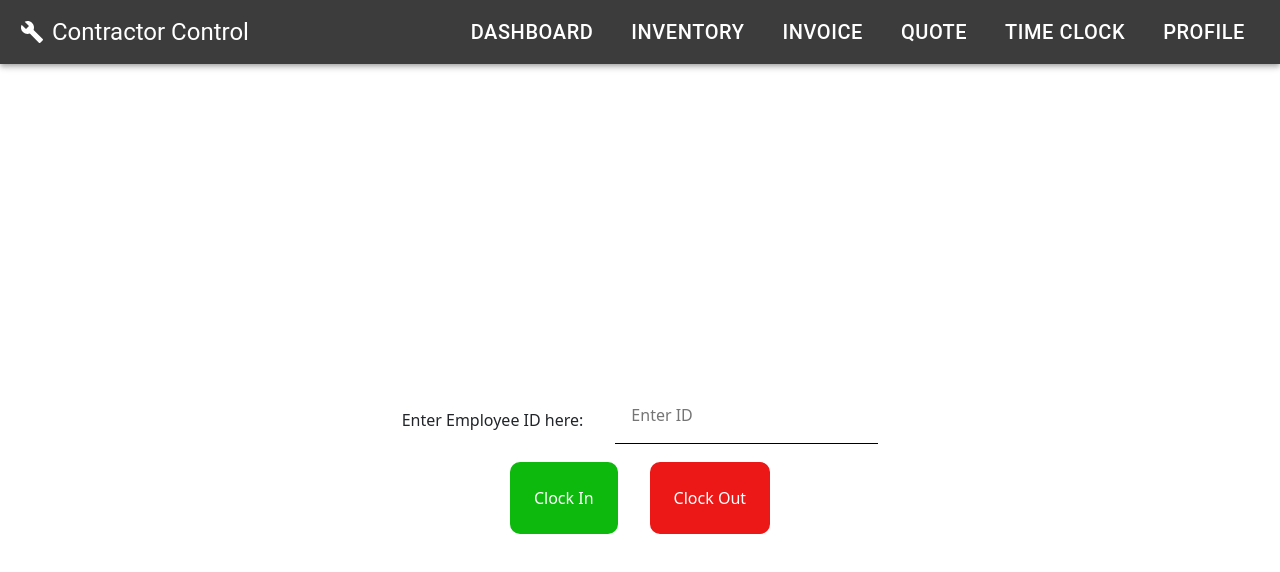
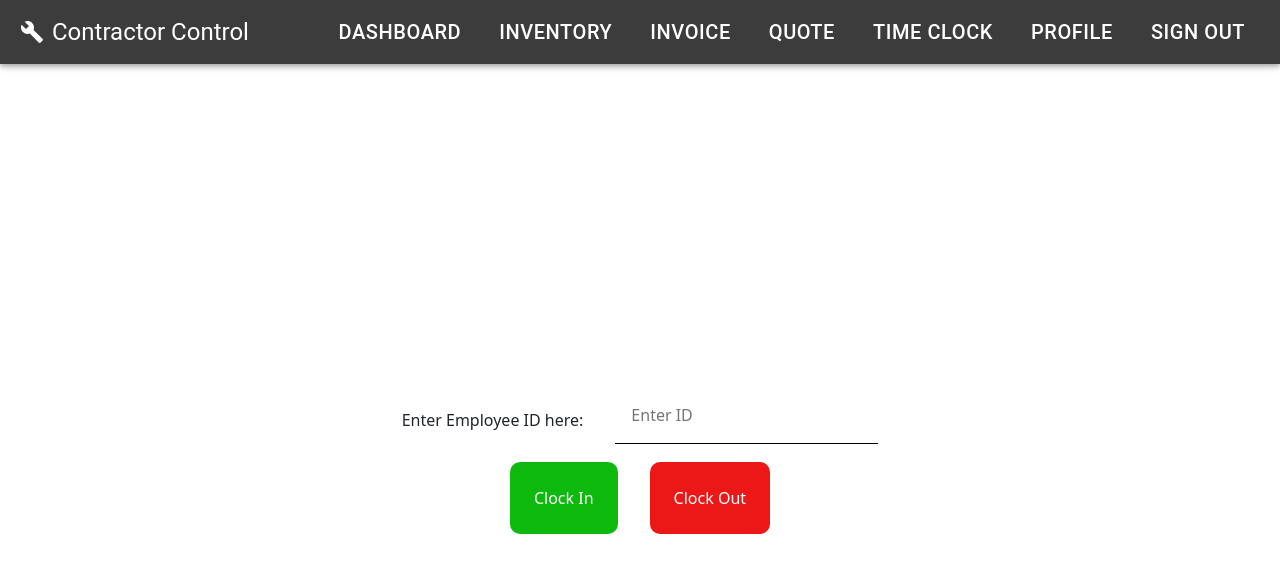
Before and after one commit to jethrolibutan/ccui, a React (Create React App) app: page /timeclock in a window 1280 px wide. Shown: the top 572 px of the page. Built offline with nearby package versions, Linux system fonts and the light colour scheme.

Commit message:
edited navbar to have sign out, and changed reigster form

```diff
--- a/src/components/Navbar.js
+++ b/src/components/Navbar.js
@@ -7,9 +7,44 @@ import {
   IconButton,
 } from "@mui/material";
 
+import { Navigate, useNavigate } from "react-router-dom";
+
 import BuildIcon from "@mui/icons-material/Build";
 
 function Navbar() {
+  const navigate = useNavigate();
+
+  const logOutUser = async (event) => {
+    event.preventDefault();
+
+    const apiUrl = "http://localhost:8000/api/logout/";
+
+    const logOutData = {
+      jwt: localStorage.getItem("jwt"),
+    };
+
+    const requestOptions = {
+      method: "POST",
+      headers: {
+        "Content-Type": "application/json",
+      },
+      body: JSON.stringify(logOutData),
+    };
+
+    const handleLogout = await fetch(apiUrl, requestOptions)
+      .then((response) => response.json())
+      .then((data) => {
+        console.log(data);
+
+        if (data.message === "Successfully Logged Out") {
+          console.log("You have been logged out!");
+          localStorage.clear();
+          navigate("/");
+        }
+      })
+      .catch((error) => console.error("Error:", error));
+  };
+
   return (
     <div>
       <AppBar
@@ -86,6 +121,15 @@ function Navbar() {
             >
               Profile
             </Button>
+            <Button
+              color="inherit"
+              variant="text"
+              size="large"
+              sx={{ fontSize: "20px", fontWeight: "500" }}
+              onClick={logOutUser}
+            >
+              Sign Out
+            </Button>
           </Stack>
         </Toolbar>
       </AppBar>
--- a/src/components/Register.js
+++ b/src/components/Register.js
@@ -8,7 +8,8 @@ function Register() {
   const [password, setPassword] = useState("");
   const [confirmedPassword, setConfirmedPassword] = useState("");
   const [passwordMatch, setPasswordMatch] = useState("");
-  const [name, setName] = useState("");
+  const [firstName, setFirstName] = useState("");
+  const [lasttName, setLastName] = useState("");
   const [emailTaken, setEmailTaken] = useState("");
   const [succesfulCreation, setSuccessfulCreation] = useState(false);
 
@@ -60,13 +61,21 @@ function Register() {
         {" "}
         <h2>Register</h2>{" "}
         <form className="login-form" onSubmit={registerUser}>
-          <label htmlFor="name">Full name</label>
+          <label htmlFor="name">First Name</label>
           <input
-            value={name}
+            value={firstName}
             name="name"
-            onChange={(e) => setName(e.target.value)}
+            onChange={(e) => setFirstName(e.target.value)}
             id="name"
-            placeholder="full Name"
+            placeholder="First Name"
+          />
+          <label htmlFor="name">Last Name</label>
+          <input
+            value={lastName}
+            name="name"
+            onChange={(e) => setLastName(e.target.value)}
+            id="name"
+            placeholder="Last Name"
           />
           <label htmlFor="email">email</label>
           <input
```
